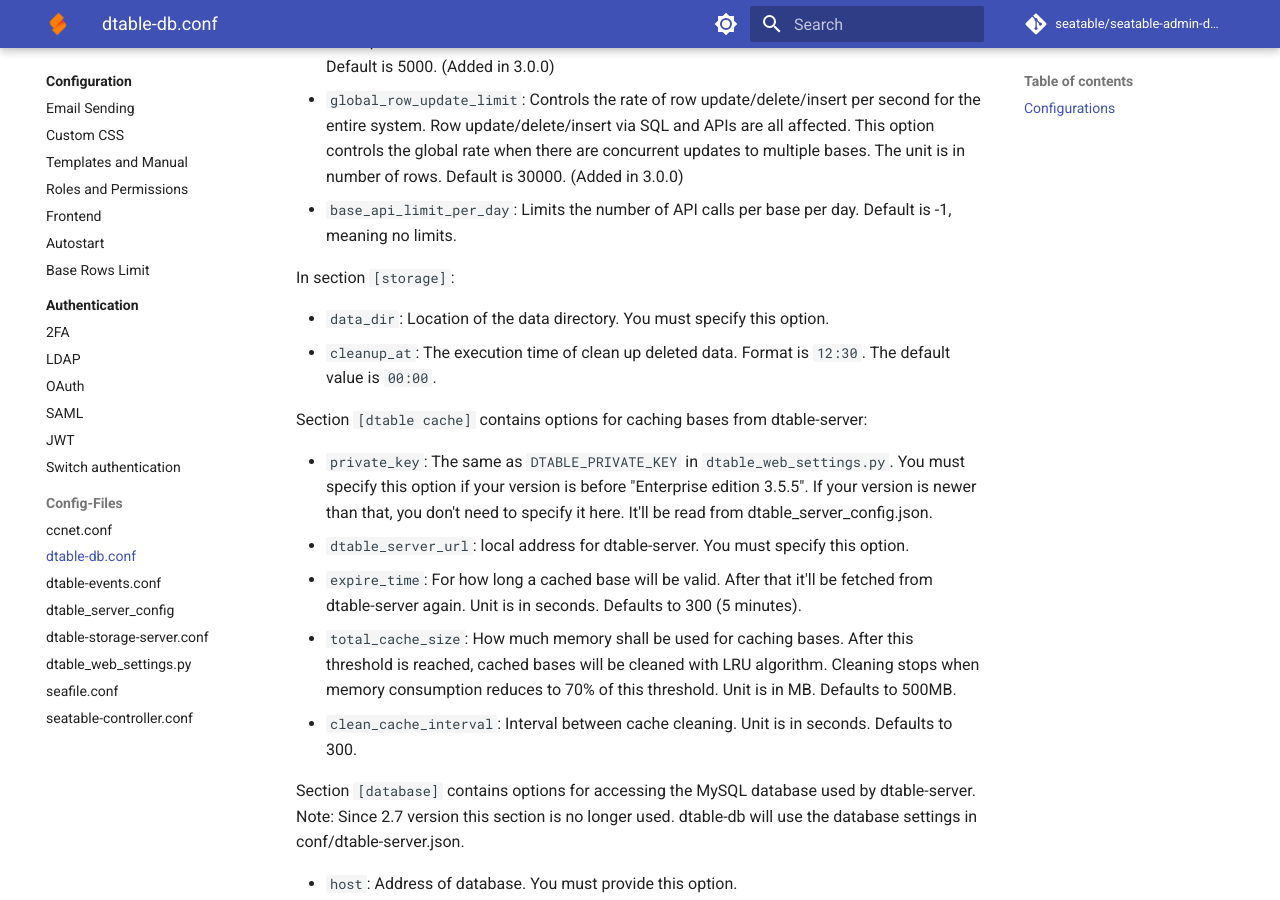
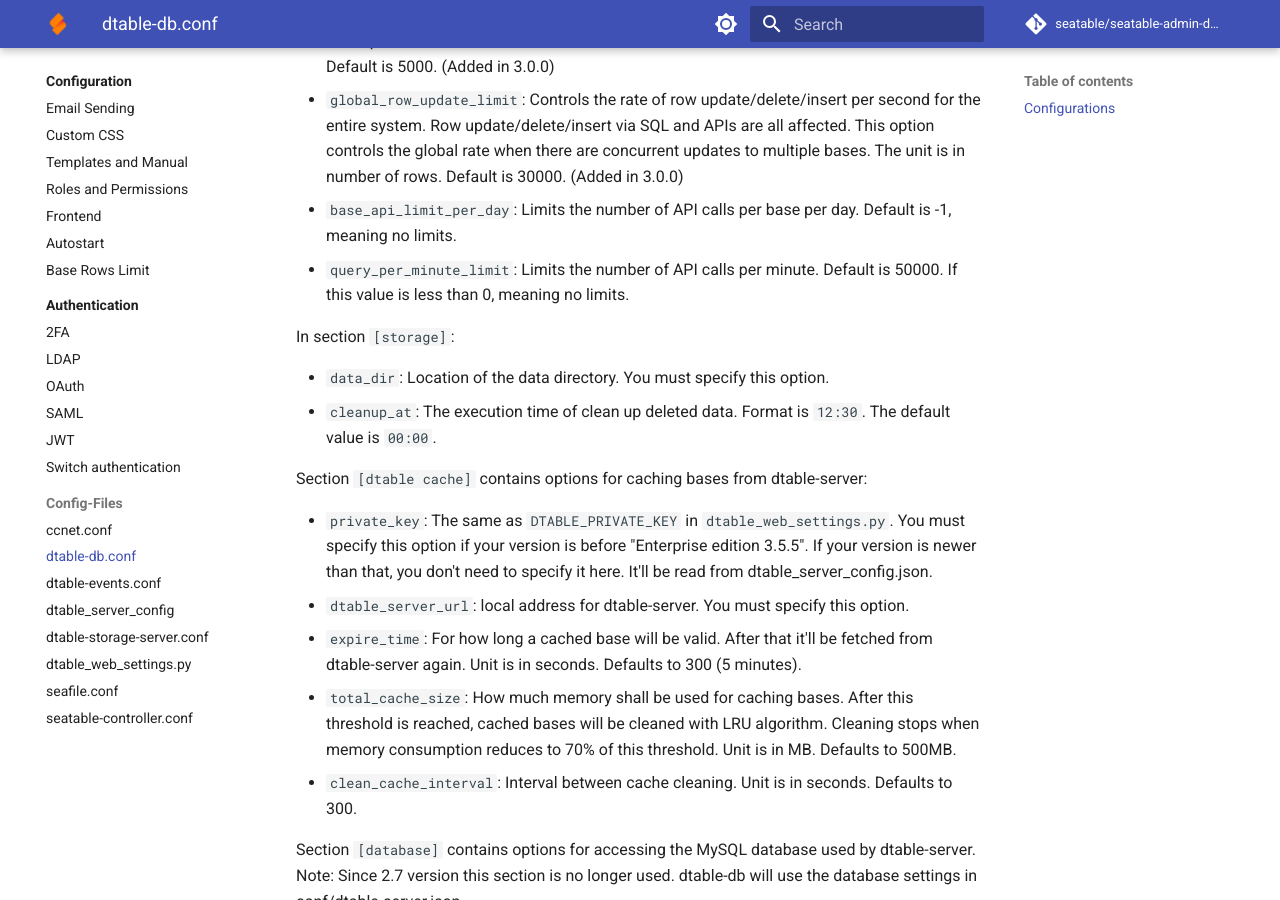
Before and after one commit to seatable/seatable-admin-docs, an MkDocs documentation site: the page built from docs/config/dtable_db_conf.md, in a window 1280 px wide and 900 px high, scrolled down 754 px. Built offline with MkDocs 1.6.1 and Material for MkDocs 9.7.7, drawn with Linux system fonts in a browser that asks for light colours; comment, search, counter and statistics services are not loaded.

Commit message:
Update dtable_db_conf.md
add query_per_minute_limit option

```diff
--- a/docs/config/dtable_db_conf.md
+++ b/docs/config/dtable_db_conf.md
@@ -16,6 +16,7 @@
 - `row_update_limit`: Controls the rate of row update/delete/insert per second for each base. Row update/delete/insert via SQL and APIs are all affected. The unit is in number of rows. Default is 5000. (Added in 3.0.0)
 - `global_row_update_limit`: Controls the rate of row update/delete/insert per second for the entire system. Row update/delete/insert via SQL and APIs are all affected. This option controls the global rate when there are concurrent updates to multiple bases. The unit is in number of rows. Default is 30000. (Added in 3.0.0)
 - `base_api_limit_per_day`: Limits the number of API calls per base per day. Default is -1, meaning no limits.
+- `query_per_minute_limit`: Limits the number of API calls per minute. Default is 50000. If this value is less than 0, meaning no limits.
 
 In section `[storage]`:
 
```
